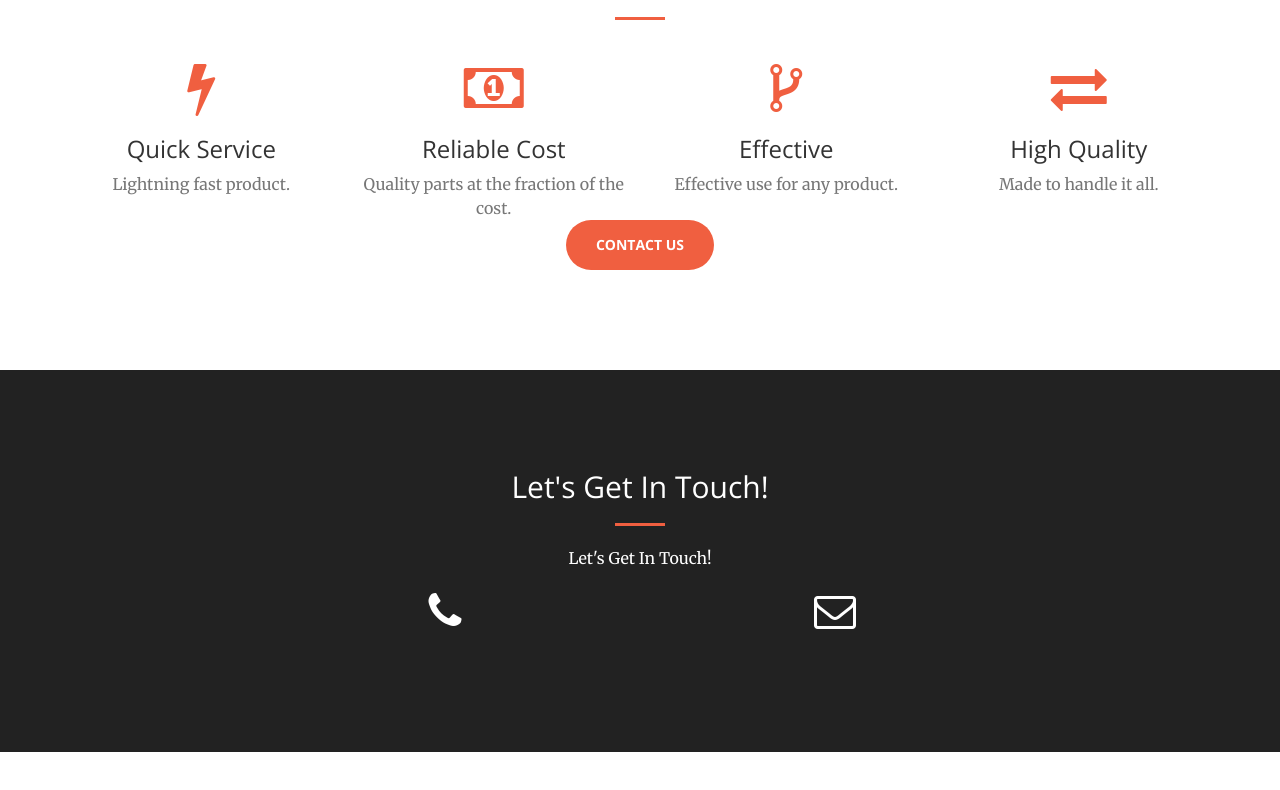
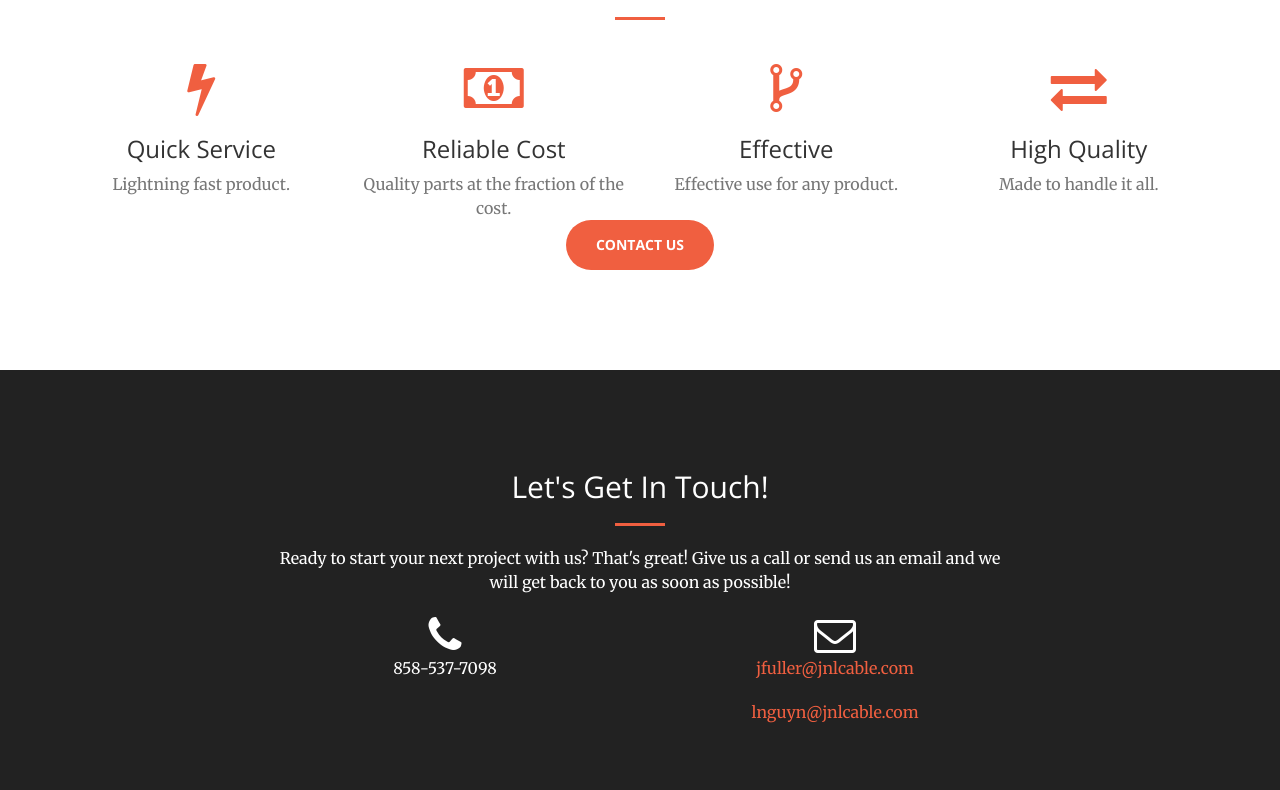
Before and after one commit to jessefuller/jnlcable, a website: page index.html in a window 1280 px wide. Shown: the part 1330-2120 px from the top of the page. Before the commit the page ends 2082 px from the top, so only its background shows below. Drawn offline with nearby package versions, Linux system fonts and the light colour scheme.

Commit message:
add properties

```diff
--- a/index.html
+++ b/index.html
@@ -250,7 +250,7 @@
                 </div>
                 <div class="col-lg-4 text-center">
                     <i class="fa fa-envelope-o fa-3x sr-contact"></i>
-                    <p><a href="mailto:jfuller@jnlcable.com"><script>document.write(section4_email1)</script></a></p>
+                    <p><a href="mailto:javascript:jfuller@jnlcable.com"><script>document.write(section4_email1)</script></a></p>
                      <p><a href="mailto:lnguyn@@jnlcable.com"><script>document.write(section4_email2)</script></a></p>
                 </div>
             </div>
--- a/props/properties.js
+++ b/props/properties.js
@@ -20,5 +20,7 @@ section3_col4_description="Made to handle it all."
 section3_link="Contact us"
 
 section4_title="Let's Get In Touch!"
-section4_description="Let's Get In Touch!"
-section4_link="Ready to start your next project with us? That's great! Give us a call or send us an email and we will get back to you as soon as possible!"
+section4_description="Ready to start your next project with us? That's great! Give us a call or send us an email and we will get back to you as soon as possible!"
+section4_phone="858-537-7098"
+section4_email1="jfuller@jnlcable.com"
+section4_email2="lnguyn@jnlcable.com"
```
